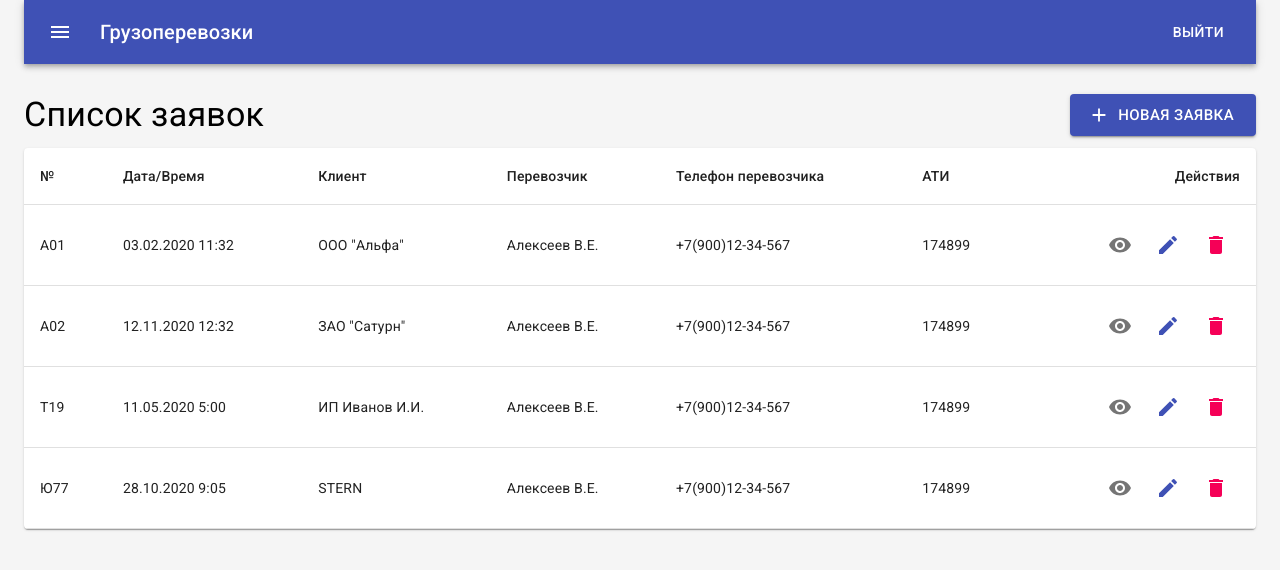
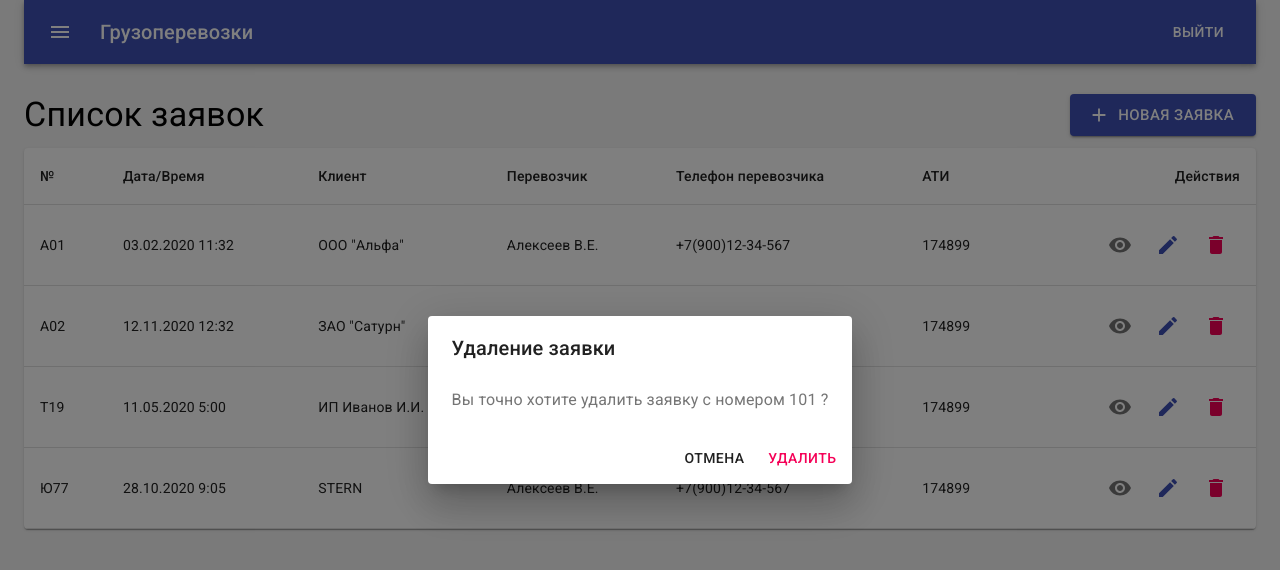
Before and after one commit to jsksru/cargo-trucking, a React (Create React App) app: page / in a window 1280 px wide. Both pictures are taken after a click on the button 1216 px from the left and 245 px from the top of the page. Shown: the top 570 px of the page. Built offline with nearby package versions, Linux system fonts and the light colour scheme.

Commit message:
added delete button with popup

```diff
--- /dev/null
+++ b/src/components/DeleteButton/DeleteButton.js
@@ -0,0 +1,52 @@
+import { useState } from 'react';
+import Button from '@material-ui/core/Button';
+import DialogContentText from '@material-ui/core/DialogContentText';
+import IconButton from '@material-ui/core/IconButton';
+import DeleteIcon from '@material-ui/icons/Delete';
+import Dialog from '@material-ui/core/Dialog';
+import DialogActions from '@material-ui/core/DialogActions';
+import DialogContent from '@material-ui/core/DialogContent';
+import DialogTitle from '@material-ui/core/DialogTitle';
+
+const DeleteButton = ({ id }) => {
+  const [open, setOpen] = useState(false);
+
+  const handleClose = () => {
+    setOpen(false);
+  };
+
+  const handleOpen = () => {
+    setOpen(true);
+  };
+
+  const handleDelete = () => {
+    console.log(`Заявка с номером ${id} удалена !`);
+  };
+
+  return (
+    <>
+      <IconButton aria-label="Delete" color="secondary" onClick={handleOpen}>
+        <DeleteIcon />
+      </IconButton>
+      <Dialog
+        open={open}
+        onClose={handleClose}
+        aria-labelledby="alert-dialog-title"
+        aria-describedby="alert-dialog-description"
+      >
+        <DialogTitle id="alert-dialog-title">Удаление заявки</DialogTitle>
+        <DialogContent>
+          <DialogContentText id="alert-dialog-description">
+            Вы точно хотите удалить заявку с номером {id} ?
+          </DialogContentText>
+        </DialogContent>
+        <DialogActions>
+          <Button onClick={handleClose} color="default">Отмена</Button>
+          <Button onClick={handleDelete} color="secondary" autoFocus>Удалить</Button>
+        </DialogActions>
+      </Dialog>
+    </>
+  );
+};
+
+export default DeleteButton;
--- /dev/null
+++ b/src/components/DeleteButton/index.js
@@ -0,0 +1,2 @@
+import DeleteButton from './DeleteButton';
+export default DeleteButton;
--- a/src/components/RequestsTable/RequestsTable.js
+++ b/src/components/RequestsTable/RequestsTable.js
@@ -10,7 +10,7 @@ import IconButton from '@material-ui/core/IconButton';
 
 import VisibilityIcon from '@material-ui/icons/Visibility';
 import EditIcon from '@material-ui/icons/Edit';
-import DeleteIcon from '@material-ui/icons/Delete';
+import DeleteButton from '../DeleteButton';
 
 const useStyles = makeStyles({
   table: {
@@ -33,6 +33,7 @@ const RequestsTable = () => {
   const classes = useStyles();
 
   return (
+    <>
       <TableContainer component={Paper}>
         <Table className={classes.table} aria-label="Список заявок на перевозки">
           <TableHead>
@@ -62,15 +63,14 @@ const RequestsTable = () => {
                   <IconButton aria-label="Edit" color="primary">
                     <EditIcon />
                   </IconButton>
-                <IconButton aria-label="Delete" color="secondary">
-                  <DeleteIcon />
-                </IconButton>
+                  <DeleteButton id={row.id}/>
                 </TableCell>
               </TableRow>
             ))}
           </TableBody>
         </Table>
       </TableContainer>
+    </>
   );
 };
 
```
Lines whose indentation alone changed are shown as unchanged.
